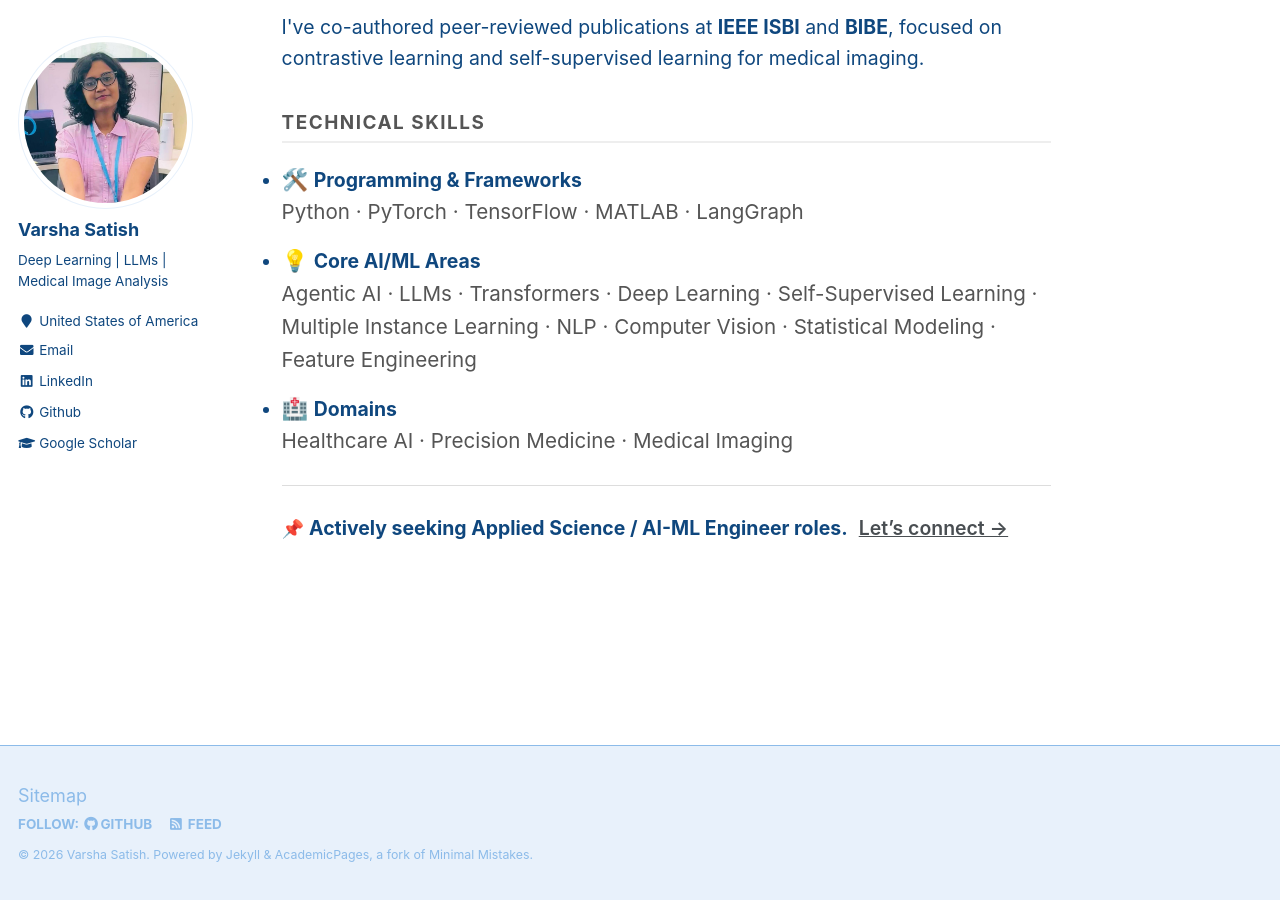
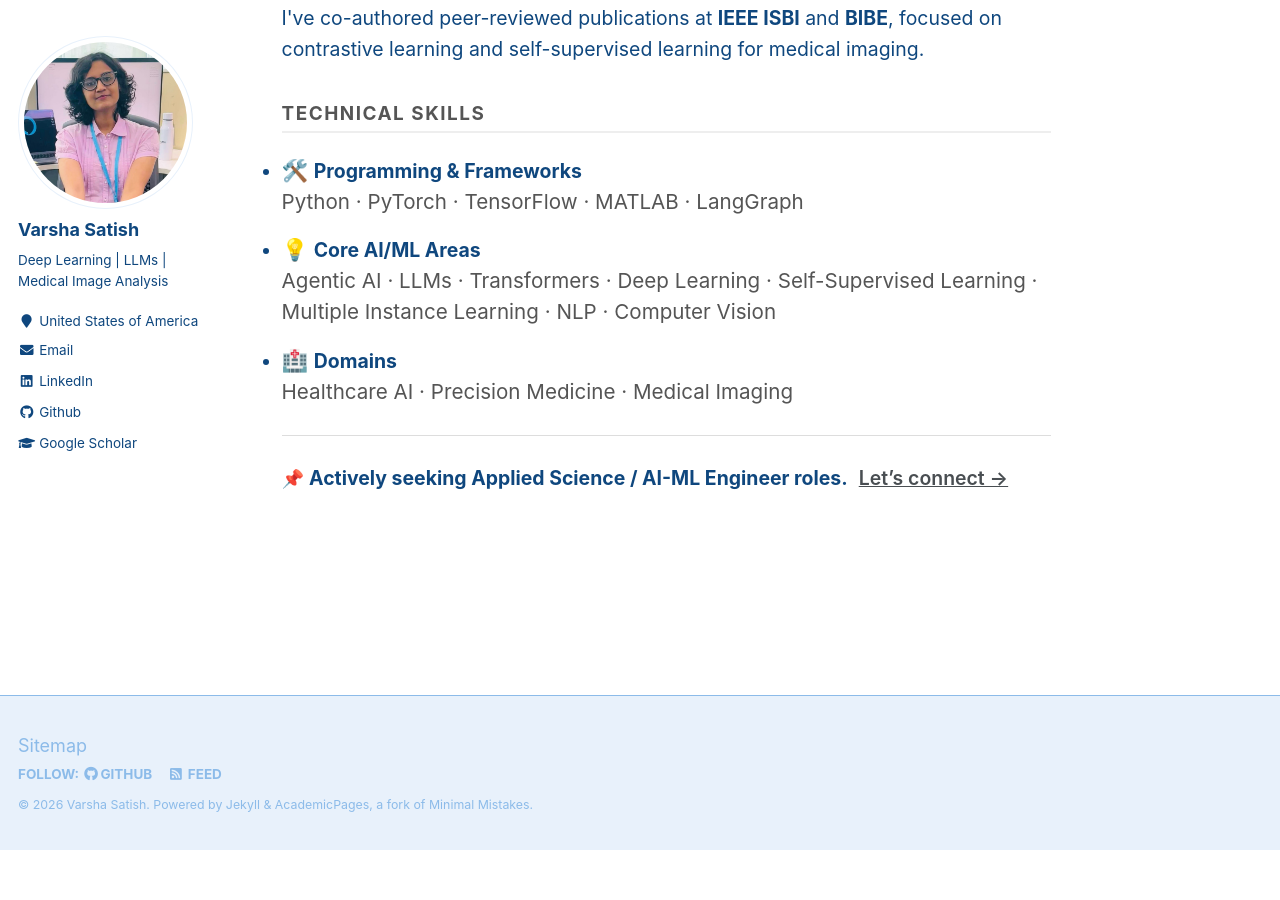
Before and after one commit to VarshaSatish/VarshaSatish.github.io, a Jekyll site: the page built from _pages/about.md, in a window 1280 px wide and 900 px high, scrolled down 790 px. Built offline with Jekyll 4.4.1, drawn with Linux system fonts in a browser that asks for light colours; after the commit the page ends 1640 px from its top, so only the background shows below that.

Commit message:
Update about.md

```diff
--- a/_pages/about.md
+++ b/_pages/about.md
@@ -28,10 +28,10 @@
 <h2 style="font-size:1.05em;font-weight:700;text-transform:uppercase;letter-spacing:0.08em;color:#555;border-bottom:2px solid #eee;padding-bottom:6px;margin-top:2em;">What I've Built</h2>
 
 <ul style="font-size:1.08em;line-height:1.6;list-style:disc;padding-left:0;">
-  <li style="margin:0 0 14px 0;"><span style="font-size:1.1em;">🔬</span> <strong>Wisconsin Reading Center</strong><br><span style="color:#555;font-size:1.06em;line-height:1.6;">Vision transformer network for early diabetic retinopathy detection</span></li>
-  <li style="margin:0 0 14px 0;"><span style="font-size:1.1em;">🧠</span> <strong>UW–Madison</strong><br><span style="color:#555;font-size:1.06em;line-height:1.6;">Supervised ML on MRI data to predict cancer treatment response</span></li>
-  <li style="margin:0 0 14px 0;"><span style="font-size:1.1em;">🧬</span> <strong>Nference</strong><br><span style="color:#555;font-size:1.06em;line-height:1.6;">Encoder-decoder &amp; YOLOv5 models for histopathology tissue localization and detection</span></li>
-  <li style="margin:0 0 14px 0;"><span style="font-size:1.1em;">⚡</span> <strong>Amazon Alexa</strong><br><span style="color:#555;font-size:1.06em;line-height:1.6;">Optimized multilingual transformer models for low-latency intent classification</span></li>
+  <li style="margin:0 0 14px 0;"><span style="font-size:1.1em;">🔬</span> <strong>Wisconsin Reading Center</strong><br><span style="color:#555;font-size:1.06em;line-height:1.4;">Vision transformer network for early diabetic retinopathy detection</span></li>
+  <li style="margin:0 0 14px 0;"><span style="font-size:1.1em;">🧠</span> <strong>UW–Madison</strong><br><span style="color:#555;font-size:1.06em;line-height:1.4;">Supervised ML on MRI data to predict cancer treatment response</span></li>
+  <li style="margin:0 0 14px 0;"><span style="font-size:1.1em;">🧬</span> <strong>Nference</strong><br><span style="color:#555;font-size:1.06em;line-height:1.4;">Encoder-decoder &amp; YOLOv5 models for histopathology tissue localization and detection</span></li>
+  <li style="margin:0 0 14px 0;"><span style="font-size:1.1em;">⚡</span> <strong>Amazon Alexa</strong><br><span style="color:#555;font-size:1.06em;line-height:1.4;">Optimized multilingual transformer models for low-latency intent classification</span></li>
 </ul>
 
 <hr style="border:none;border-top:1px solid #ddd;margin:1.5em 0;">
@@ -56,9 +56,9 @@
 <h2 style="font-size:1.05em;font-weight:700;text-transform:uppercase;letter-spacing:0.08em;color:#555;border-bottom:2px solid #eee;padding-bottom:6px;margin-top:2em;">Technical Skills</h2>
 
 <ul style="font-size:1.08em;line-height:1.6;list-style:disc;padding-left:0;">
-  <li style="margin:0 0 14px 0;"><span style="font-size:1.1em;">🛠️</span> <strong>Programming &amp; Frameworks</strong><br><span style="color:#555;font-size:1.06em;line-height:1.6;">Python · PyTorch · TensorFlow · MATLAB · LangGraph</span></li>
-  <li style="margin:0 0 14px 0;"><span style="font-size:1.1em;">💡</span> <strong>Core AI/ML Areas</strong><br><span style="color:#555;font-size:1.06em;line-height:1.6;"> Agentic AI · LLMs · Transformers · Deep Learning · Self-Supervised Learning · Multiple Instance Learning · NLP · Computer Vision · Statistical Modeling · Feature Engineering</span></li>
-  <li style="margin:0 0 14px 0;"><span style="font-size:1.1em;">🏥</span> <strong>Domains</strong><br><span style="color:#555;font-size:1.06em;line-height:1.6;">Healthcare AI · Precision Medicine · Medical Imaging</span></li>
+  <li style="margin:0 0 14px 0;"><span style="font-size:1.1em;">🛠️</span> <strong>Programming &amp; Frameworks</strong><br><span style="color:#555;font-size:1.06em;line-height:1.4;">Python · PyTorch · TensorFlow · MATLAB · LangGraph</span></li>
+  <li style="margin:0 0 14px 0;"><span style="font-size:1.1em;">💡</span> <strong>Core AI/ML Areas</strong><br><span style="color:#555;font-size:1.06em;line-height:1.4;"> Agentic AI · LLMs · Transformers · Deep Learning · Self-Supervised Learning · Multiple Instance Learning · NLP · Computer Vision </span></li>
+  <li style="margin:0 0 14px 0;"><span style="font-size:1.1em;">🏥</span> <strong>Domains</strong><br><span style="color:#555;font-size:1.06em;line-height:1.4;">Healthcare AI · Precision Medicine · Medical Imaging</span></li>
 </ul>
 
 <hr style="border:none;border-top:1px solid #ddd;margin:1.5em 0;">
```
